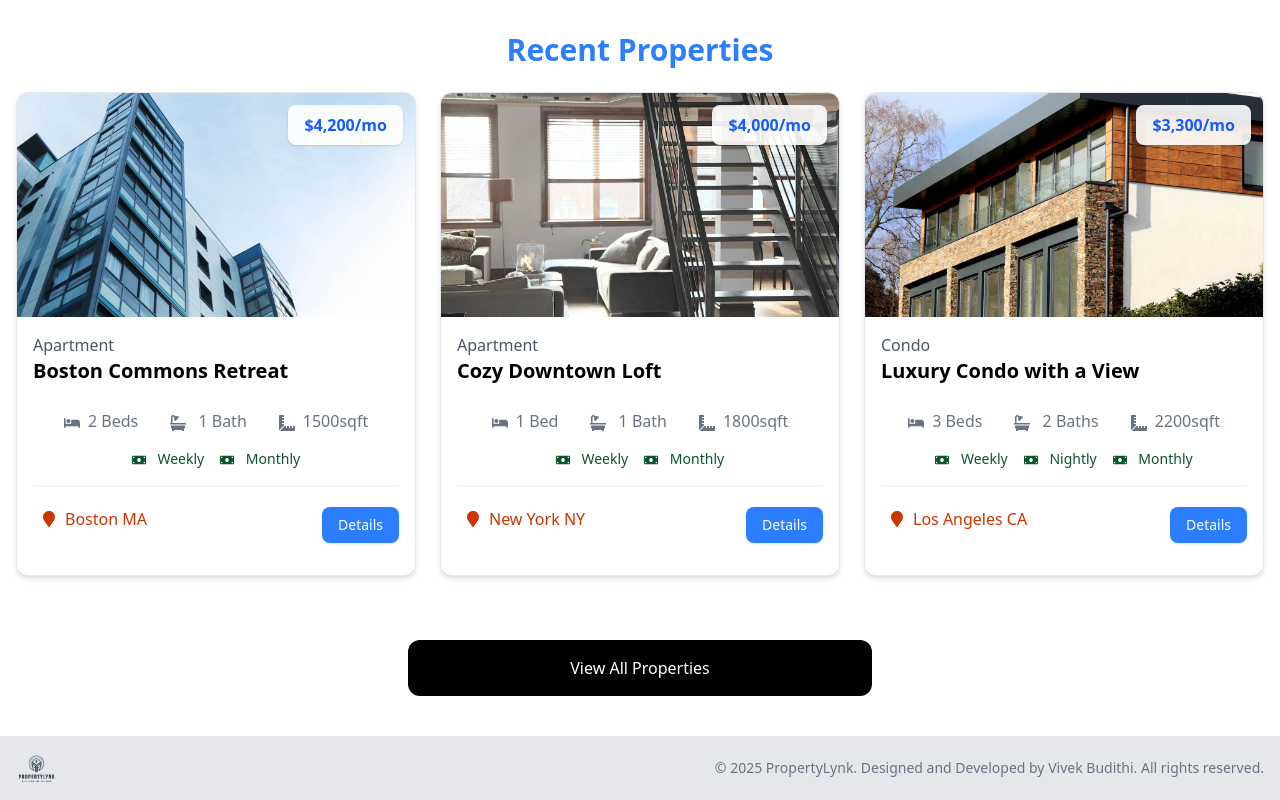
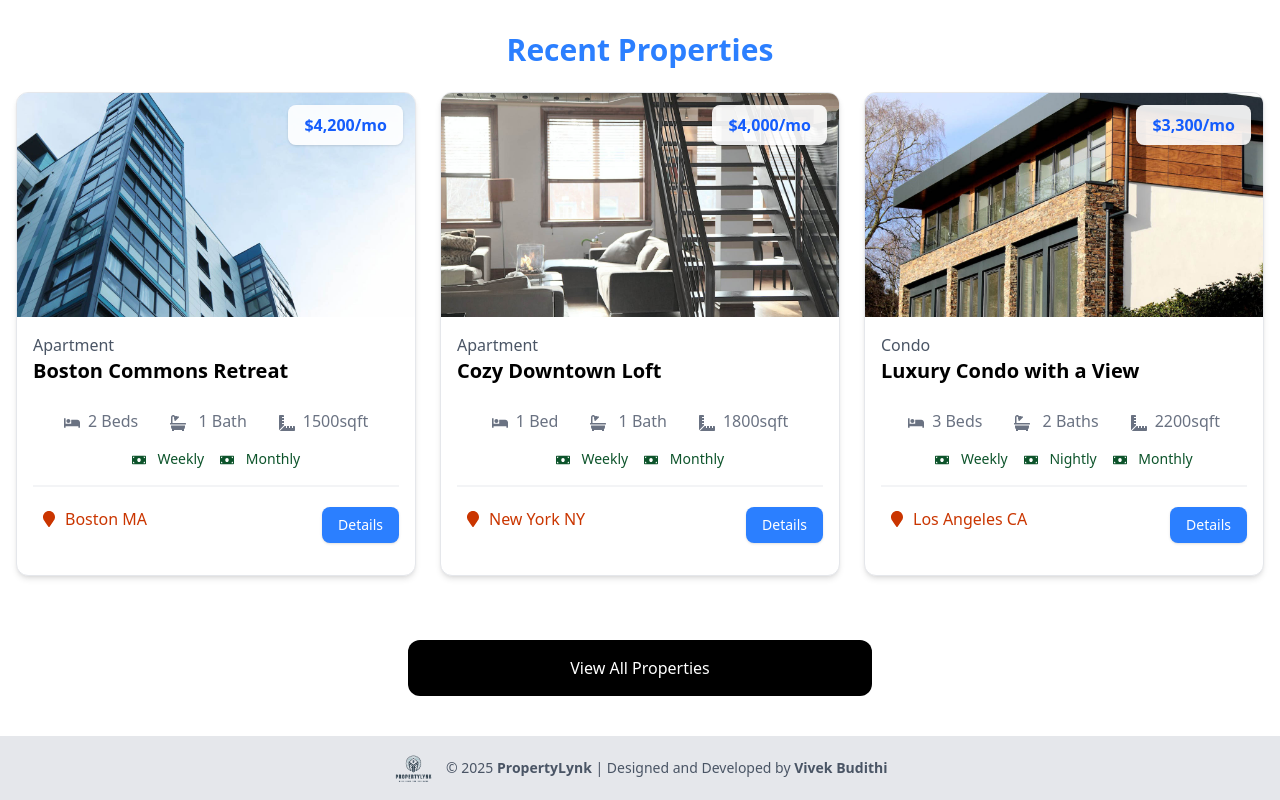
Before and after one commit to vbudithi/property-lynk-nextjs, a Next.js app: page / in a window 1280 px wide. Shown: the part 391-1191 px from the top of the page. Built offline with nearby package versions, Linux system fonts and the light colour scheme.

Commit message:
updated footer layout and styling

```diff
--- a/app/loading.jsx
+++ b/app/loading.jsx
@@ -1,9 +1,8 @@
 "use client";
-
 import React from "react";
 import { ClipLoader } from "react-spinners";
 
-export default function LoadingPage() {
+const loading = () => {
   return (
     <div className="flex items-center justify-center min-h-screen bg-gradient-to-b from-blue-50 to-white">
       <div className="flex flex-col items-center">
@@ -17,4 +16,6 @@ export default function LoadingPage() {
       </div>
     </div>
   );
-}
+};
+
+export default loading;
--- a/components/Footer.jsx
+++ b/components/Footer.jsx
@@ -1,21 +1,30 @@
 import React from "react";
 import Image from "next/image";
 import logo from "@/assets/images/logo_prop.png";
+import Link from "next/link";
 
 const Footer = () => {
   const currentYear = new Date().getFullYear();
   return (
     <footer className="bg-gray-200 py-4">
-      <div className="container mx-auto flex flex-col md:flex-row items-center justify-between px-4">
-        <div className="mb-4 md:mb-0">
-          <Image src={logo} alt="Logo" className="h-8 w-auto" />
-        </div>
-        <div>
-          <p className="text-sm text-gray-500 mt-2 md:mt-0">
-            &copy; {currentYear} PropertyLynk. Designed and Developed by Vivek
-            Budithi. All rights reserved.
-          </p>
-        </div>
+      <div className="container mx-auto flex items-center justify-center space-x-3">
+        <Image src={logo} alt="Logo" className="h-8 w-auto" />
+
+        <p className="text-sm text-gray-600 text-center">
+          &copy; {currentYear}{" "}
+          <Link href="/" className="hover:text-blue-600 font-semibold">
+            PropertyLynk
+          </Link>{" "}
+          | Designed and Developed by{" "}
+          <a
+            href="https://github.com/vbudithi"
+            target="_blank"
+            rel="noopener noreferrer"
+            className="hover:text-blue-600 font-semibold"
+          >
+            Vivek Budithi
+          </a>
+        </p>
       </div>
     </footer>
   );
--- a/components/Navbar.jsx
+++ b/components/Navbar.jsx
@@ -20,7 +20,6 @@ const Navbar = () => {
     setIsProfileMenuOpen(false);
   }, [pathname]);
 
-  console.log(pathname);
   return (
     <nav className="relative bg-gradient-to-r from-blue-400 to-blue-600 border-b border-white/10 ">
       <div className="mx-auto max-w-7xl px-2 sm:px-6 lg:px-8">
@@ -56,7 +55,7 @@ const Navbar = () => {
           <div className="flex flex-1 items-center justify-center md:items-stretch md:justify-start">
             {/* <!-- Logo --> */}
             <Link className="flex flex-shrink-0 items-center" href="/">
-              <Image className="h-13 w-auto" src={logo} alt="PropertyLynk" />
+              <Image className="h-12 w-auto" src={logo} alt="PropertyLynk" />
 
               <span
                 className="hidden md:block text-white text-2xl font-bold ml-2
```
